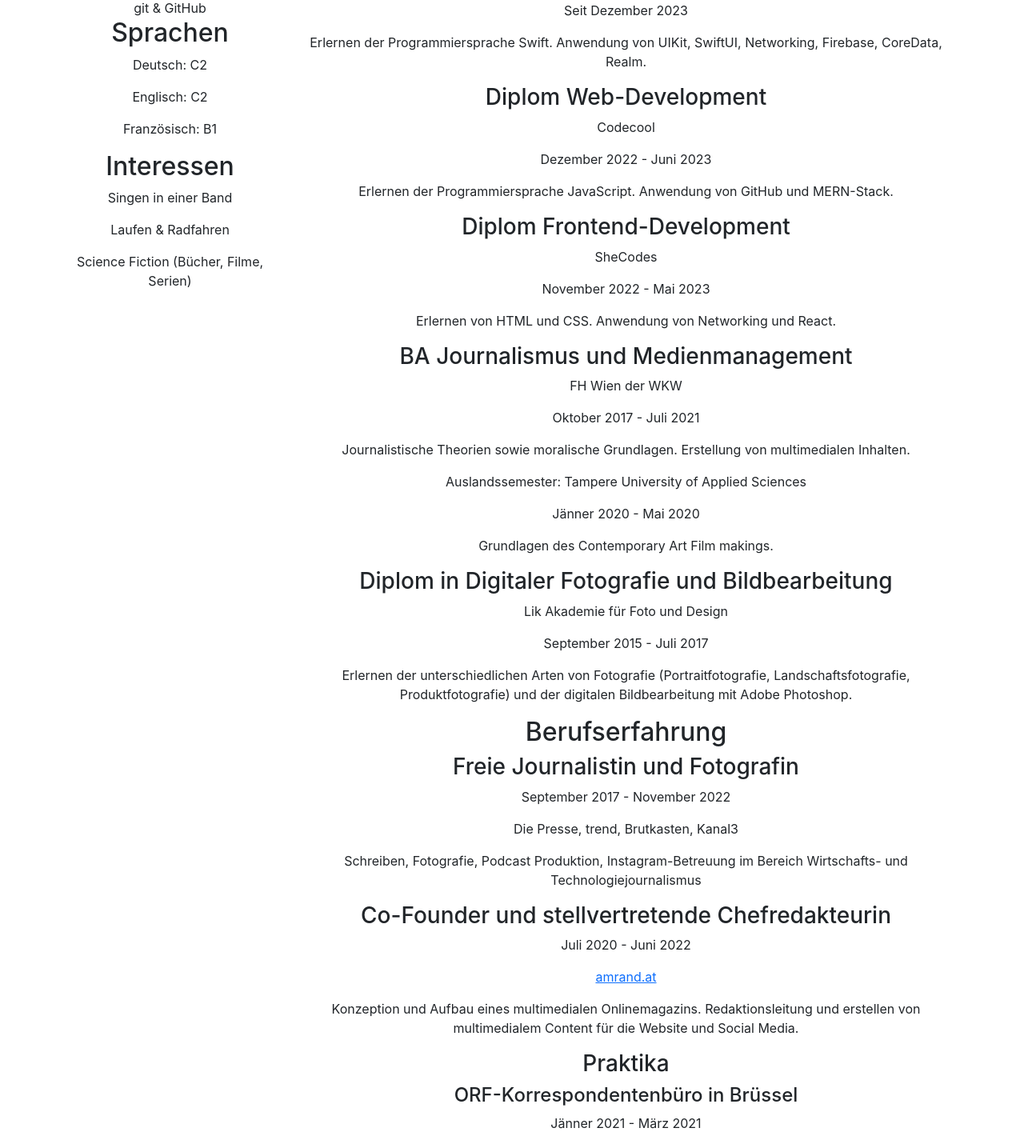
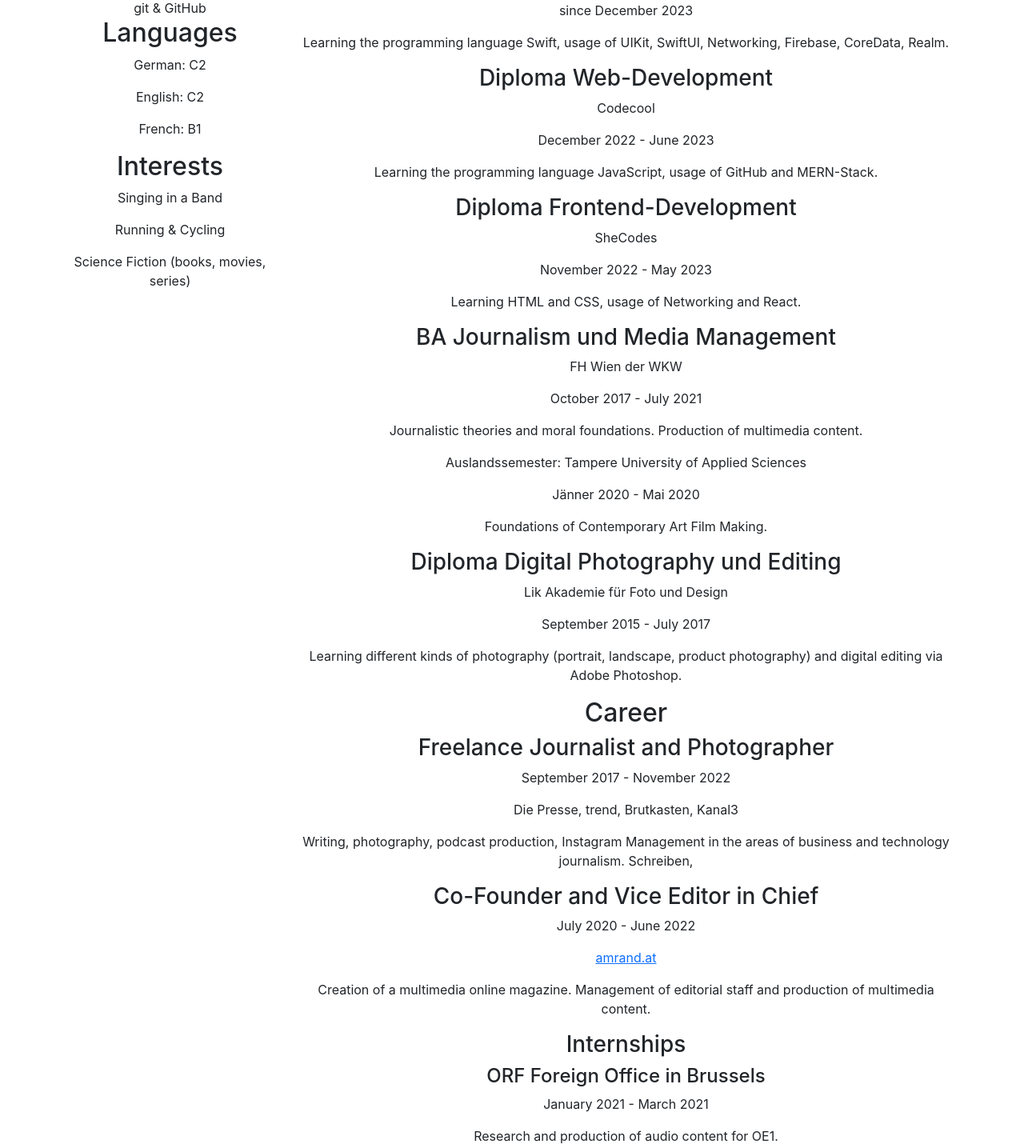
Before and after one commit to JuliaPabst/My-Website, a React (Create React App) app in the folder my-app/: page / in a window 1280 px wide. Shown: the part 1498-2933 px from the top of the page at 80% size. Built offline with nearby package versions, Linux system fonts and the light colour scheme.

Commit message:
translating information on aboutEnglish page to english

```diff
--- a/my-app/src/Components/AboutEnglish.js
+++ b/my-app/src/Components/AboutEnglish.js
@@ -11,12 +11,12 @@ export default function AboutGerman() {
         <h2>Web & Mobile Development</h2>
         <img src="/square.jpg" alt="Julia Pabst" className="myImage"></img>
         <p>
-          Hi, ich bin Jules! Diese Website soll zeigen, wer ich bin und was ich
-          bereits gemacht habe.
+          Hi, I'm Jules! This website should show you who I am and what I have
+          already achieved.
         </p>
       </section>
       <section>
-        <h2>Kontakt</h2>
+        <h2>Contact information</h2>
         <div>
           <a href="tel:+436601256182">+43 660 1256182</a>
         </div>
@@ -69,127 +69,123 @@ export default function AboutGerman() {
               </div>
             </div>
             <div className="d-none d-lg-block d-xl-block">
-              <h2>Sprachen</h2>
-              <p>Deutsch: C2</p>
-              <p>Englisch: C2</p>
-              <p>Französisch: B1</p>
+              <h2>Languages</h2>
+              <p>German: C2</p>
+              <p>English: C2</p>
+              <p>French: B1</p>
             </div>
             <div className="d-none d-lg-block d-xl-block">
-              <h2>Interessen</h2>
-              <p>Singen in einer Band</p>
-              <p>Laufen & Radfahren</p>
-              <p>Science Fiction (Bücher, Filme, Serien)</p>
+              <h2>Interests</h2>
+              <p>Singing in a Band</p>
+              <p>Running & Cycling</p>
+              <p>Science Fiction (books, movies, series)</p>
             </div>
           </Col>
           <Col lg={9} xl={9}>
             <div>
-              <h2>Ausbildung</h2>
+              <h2>Education</h2>
               <div>
                 <h3>BSC Informatik</h3>
                 <p>FH Technikum Wien</p>
-                <p>Seit September 2023</p>
+                <p>since September 2023</p>
                 <p>
-                  Erlernen der Programmiersprachen C und PHP. Grundlagen des
-                  Datenmanagements mit SQL.
+                  Learning the programming languages C, PHP and the foundations
+                  of data management with SQL.
                 </p>
               </div>
               <div>
                 <h3>iOS & Swift - The Complete iOS App Development Bootcamp</h3>
                 <p>Udemy, Dr. Angela Yu</p>
-                <p>Seit Dezember 2023</p>
+                <p>since December 2023</p>
                 <p>
-                  Erlernen der Programmiersprache Swift. Anwendung von UIKit,
+                  Learning the programming language Swift, usage of UIKit,
                   SwiftUI, Networking, Firebase, CoreData, Realm.
                 </p>
               </div>
               <div>
-                <h3>Diplom Web-Development</h3>
+                <h3>Diploma Web-Development</h3>
                 <p>Codecool</p>
-                <p>Dezember 2022 - Juni 2023</p>
+                <p>December 2022 - June 2023</p>
                 <p>
-                  Erlernen der Programmiersprache JavaScript. Anwendung von
-                  GitHub und MERN-Stack.
+                  Learning the programming language JavaScript, usage of GitHub
+                  and MERN-Stack.
                 </p>
               </div>
               <div>
-                <h3>Diplom Frontend-Development</h3>
+                <h3>Diploma Frontend-Development</h3>
                 <p>SheCodes</p>
-                <p>November 2022 - Mai 2023</p>
-                <p>
-                  Erlernen von HTML und CSS. Anwendung von Networking und React.
-                </p>
+                <p>November 2022 - May 2023</p>
+                <p>Learning HTML and CSS, usage of Networking and React.</p>
               </div>
               <div>
-                <h3>BA Journalismus und Medienmanagement</h3>
+                <h3>BA Journalism und Media Management</h3>
                 <p>FH Wien der WKW</p>
-                <p>Oktober 2017 - Juli 2021</p>
+                <p>October 2017 - July 2021</p>
                 <p>
-                  Journalistische Theorien sowie moralische Grundlagen.
-                  Erstellung von multimedialen Inhalten.
+                  Journalistic theories and moral foundations. Production of
+                  multimedia content.
                 </p>
                 <p>Auslandssemester: Tampere University of Applied Sciences</p>
                 <p>Jänner 2020 - Mai 2020</p>
-                <p>Grundlagen des Contemporary Art Film makings.</p>
+                <p>Foundations of Contemporary Art Film Making.</p>
               </div>
               <div>
-                <h3>Diplom in Digitaler Fotografie und Bildbearbeitung</h3>
+                <h3>Diploma Digital Photography und Editing</h3>
                 <p>Lik Akademie für Foto und Design</p>
-                <p>September 2015 - Juli 2017</p>
+                <p>September 2015 - July 2017</p>
                 <p>
-                  Erlernen der unterschiedlichen Arten von Fotografie
-                  (Portraitfotografie, Landschaftsfotografie, Produktfotografie)
-                  und der digitalen Bildbearbeitung mit Adobe Photoshop.
+                  Learning different kinds of photography (portrait, landscape,
+                  product photography) and digital editing via Adobe Photoshop.
                 </p>
               </div>
             </div>
             <div>
-              <h2>Berufserfahrung</h2>
+              <h2>Career</h2>
               <div>
-                <h3>Freie Journalistin und Fotografin</h3>
+                <h3>Freelance Journalist and Photographer</h3>
                 <p>September 2017 - November 2022</p>
                 <p>Die Presse, trend, Brutkasten, Kanal3</p>
                 <p>
-                  Schreiben, Fotografie, Podcast Produktion, Instagram-Betreuung
-                  im Bereich Wirtschafts- und Technologiejournalismus
+                  Writing, photography, podcast production, Instagram Management
+                  in the areas of business and technology journalism. Schreiben,
                 </p>
               </div>
               <div>
-                <h3>Co-Founder und stellvertretende Chefredakteurin</h3>
-                <p>Juli 2020 - Juni 2022</p>
+                <h3>Co-Founder and Vice Editor in Chief</h3>
+                <p>July 2020 - June 2022</p>
                 <p>
                   <a href="amrand.at">amrand.at</a>
                 </p>
                 <p>
-                  Konzeption und Aufbau eines multimedialen Onlinemagazins.
-                  Redaktionsleitung und erstellen von multimedialem Content für
-                  die Website und Social Media.
+                  Creation of a multimedia online magazine. Management of
+                  editorial staff and production of multimedia content.
                 </p>
               </div>
               <div>
-                <h3>Praktika</h3>
+                <h3>Internships</h3>
                 <div>
-                  <h4>ORF-Korrespondentenbüro in Brüssel</h4>
-                  <p>Jänner 2021 - März 2021</p>
-                  <p>Recherche und Konzeption von Audiobeiträgen für OE1.</p>
+                  <h4>ORF Foreign Office in Brussels</h4>
+                  <p>January 2021 - March 2021</p>
+                  <p>Research and production of audio content for OE1.</p>
                 </div>
                 <div>
                   <h4>ORF ECO</h4>
                   <p>September 2019 & September 2020</p>
-                  <p>Recherche und Konzeption von TV-Beiträgen.</p>
+                  <p>Research and production of content for TV.</p>
                 </div>
               </div>
             </div>
             <div className="d-block d-lg-none">
-              <h2>Sprachen</h2>
-              <p>Deutsch: C2</p>
-              <p>Englisch: C2</p>
-              <p>Französisch: B1</p>
+              <h2>Languages</h2>
+              <p>German: C2</p>
+              <p>English: C2</p>
+              <p>French: B1</p>
             </div>
             <div className="d-block d-lg-none">
-              <h2>Interessen</h2>
-              <p>Singen in einer Band</p>
-              <p>Laufen & Radfahren</p>
-              <p>Science Fiction (Bücher, Filme, Serien)</p>
+              <h2>Interests</h2>
+              <p>Singing in a Band</p>
+              <p>Running & Cycling</p>
+              <p>Science Fiction (books, movies, series)</p>
             </div>
           </Col>
         </Row>
```
